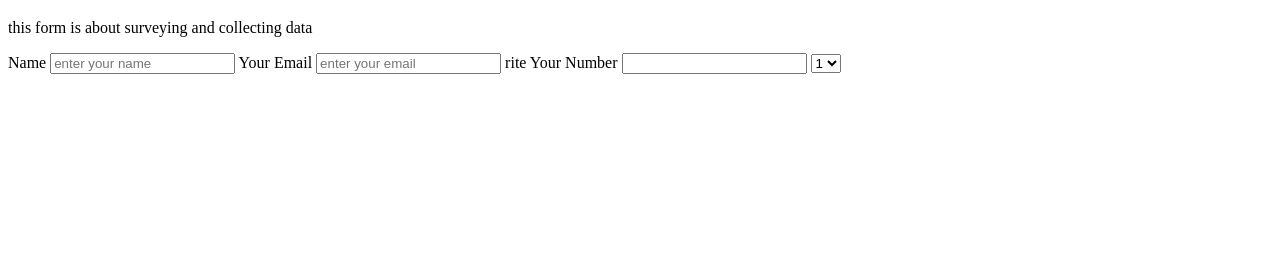
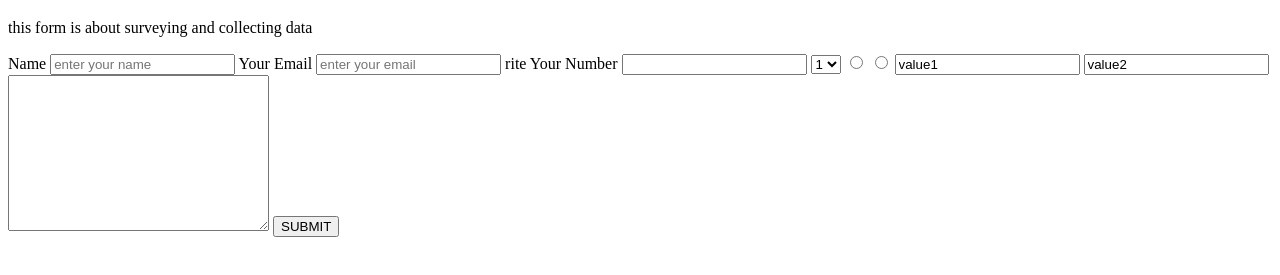
Before and after one commit to saluumaa/Salomon-Salma, a plain HTML site: page index.html in a window 1280 px wide. Shown: the part 87-362 px from the top of the page. Drawn offline with Linux system fonts and the light colour scheme.

Commit message:
fourth commit

```diff
--- a/index.html
+++ b/index.html
@@ -42,6 +42,12 @@
         <option>1</option>
         <option>2</option>
        </select>
+       <input type="radio" name="radio1">
+       <input type="radio" name="radio2">
+       <input type="checkboxe" value="value1">
+       <input type="ckeckboxe" value="value2">
+       <textarea name="comment" cols="30" rows="10"></textarea>
+       <button id="submit">SUBMIT</button>
     </form>
   </body>
 </html>
```
